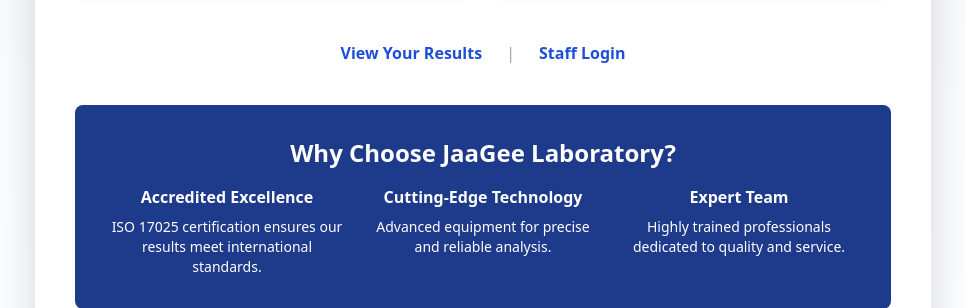
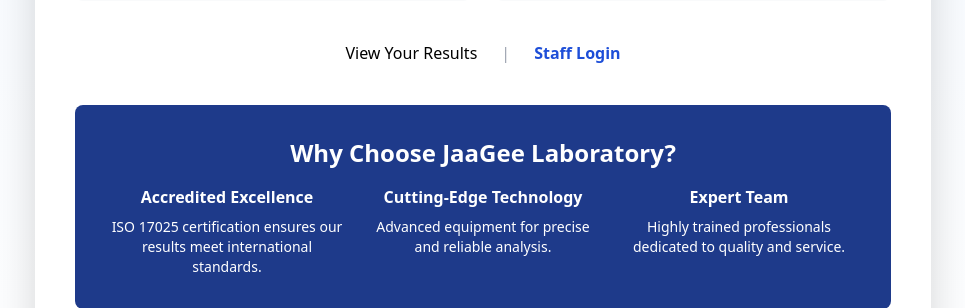
Before and after one commit to IzikN/Jlims, a Django app: page / in a window 1280 px wide. Shown: the part 875-1183 px from the top of the page, without its empty margins (157-1122 px from the left). Run offline with Django 5.2, Linux system fonts and the light colour scheme; data comes from the database, SQL or seed files in the repository.

Commit message:
Update home.html

```diff
--- a/templates/home.html
+++ b/templates/home.html
@@ -48,8 +48,9 @@
 
         <!-- Call to Action Links -->
         <div class="flex justify-center gap-6 mb-10">
-            <a href="{% url 'client_results' token=sample.token %}
-" class="text-blue-700 font-semibold hover:text-blue-900 transition duration-300">
+            {% comment %}
+<a href="{% url 'client_results' token=sample.token %}" class="text-blue-700 font-semibold hover:text-blue-900 transition duration-300">
+{% endcomment %}
                 View Your Results
             </a>
             <span class="text-gray-400">|</span>
```
